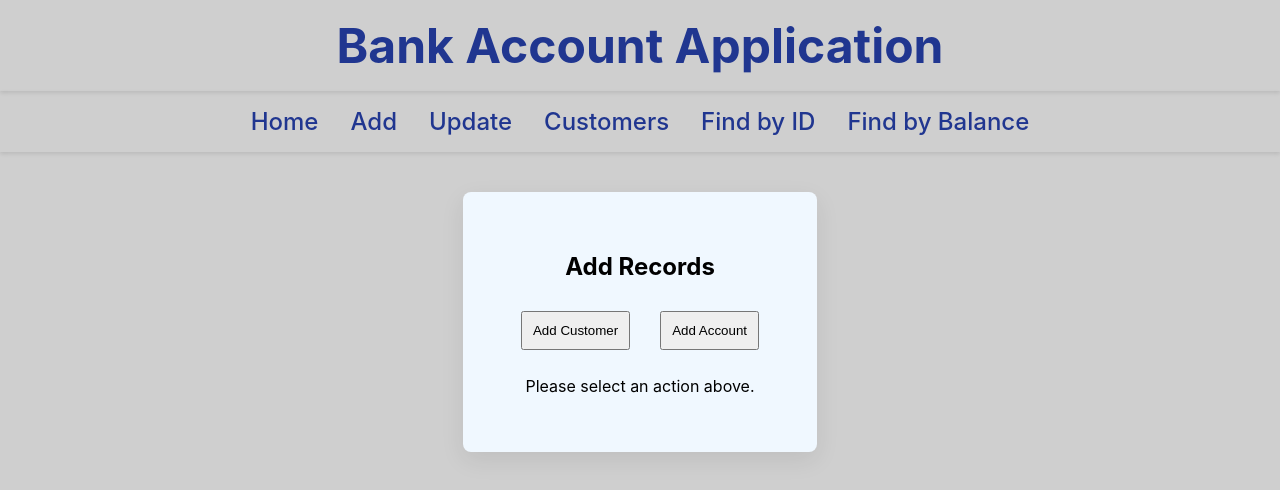
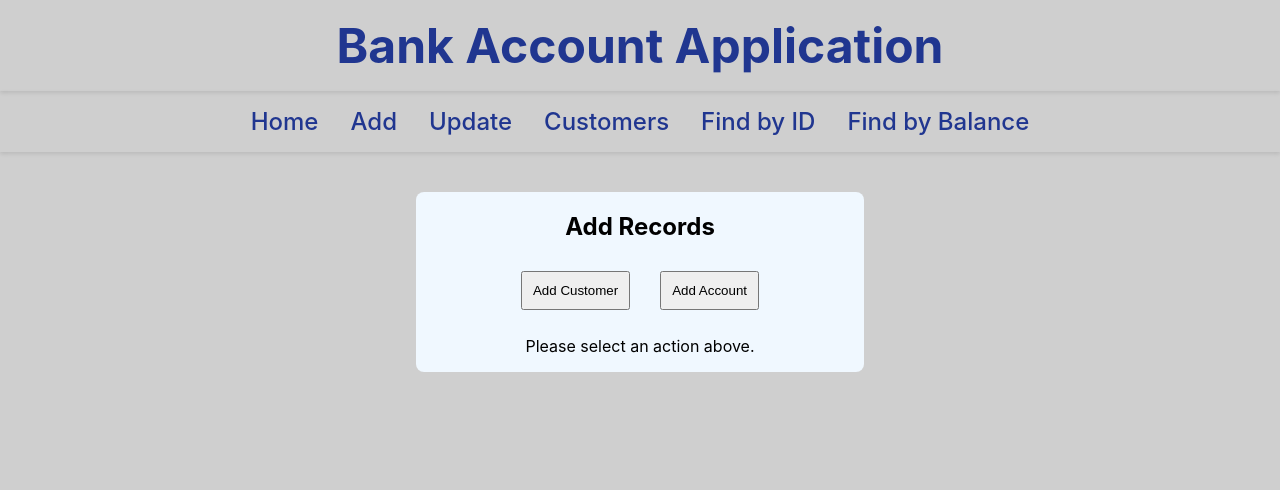
Before and after one commit to pateld-git/bank-account-customer-mgmt, a React (Create React App) app in the folder bank-web-development/: page /add in a window 1280 px wide. Shown: the top 490 px of the page. Built offline with nearby package versions, Linux system fonts and the light colour scheme.

Commit message:
styling mods

```diff
--- a/bank-web-development/src/components/pages/Add/Add.css
+++ b/bank-web-development/src/components/pages/Add/Add.css
@@ -2,12 +2,12 @@
     display: flex;
     flex-direction: column;
     align-items: center;
+    justify-content: center;
     background-color: aliceblue;
-    width: fit-content;
-    padding: 2.5rem 3rem;
+    width: 100%;
+    max-width: 28rem;
+    border-radius: 8px;
     margin: 40px auto;
-    border-radius: 8px;
-    box-shadow: 0 8px 24px rgba(0, 0, 0, 0.08);
 }
 
 .button-group {
```
